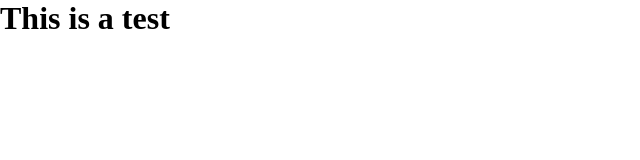
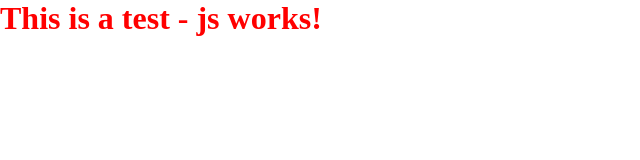
Before and after one commit to alliancenavy/alliancenavy, a plain HTML site: page docs/index.html in a window 1280 px wide. Shown: the whole page, without its empty margins (0-640 px from the left). Drawn offline with Linux system fonts and the light colour scheme.

Commit message:
Added JavaScript test function

```diff
--- a/docs/index.html
+++ b/docs/index.html
@@ -4,6 +4,7 @@
         <meta charset="UTF-8" />
         <meta name="viewport" content="width=device-width, initial-scale=1.0" />
         <title>Alliance Navy</title>
+        <script src="script.js"></script>
         <link rel="stylesheet" href="style.css" />
     </head>
     <body>
--- /dev/null
+++ b/docs/script.js
@@ -0,0 +1,5 @@
+window.onload = () => {
+    const h1 = document.querySelector('h1');
+    h1.style.color = 'red';
+    h1.textContent = 'This is a test - js works!';
+};
```
